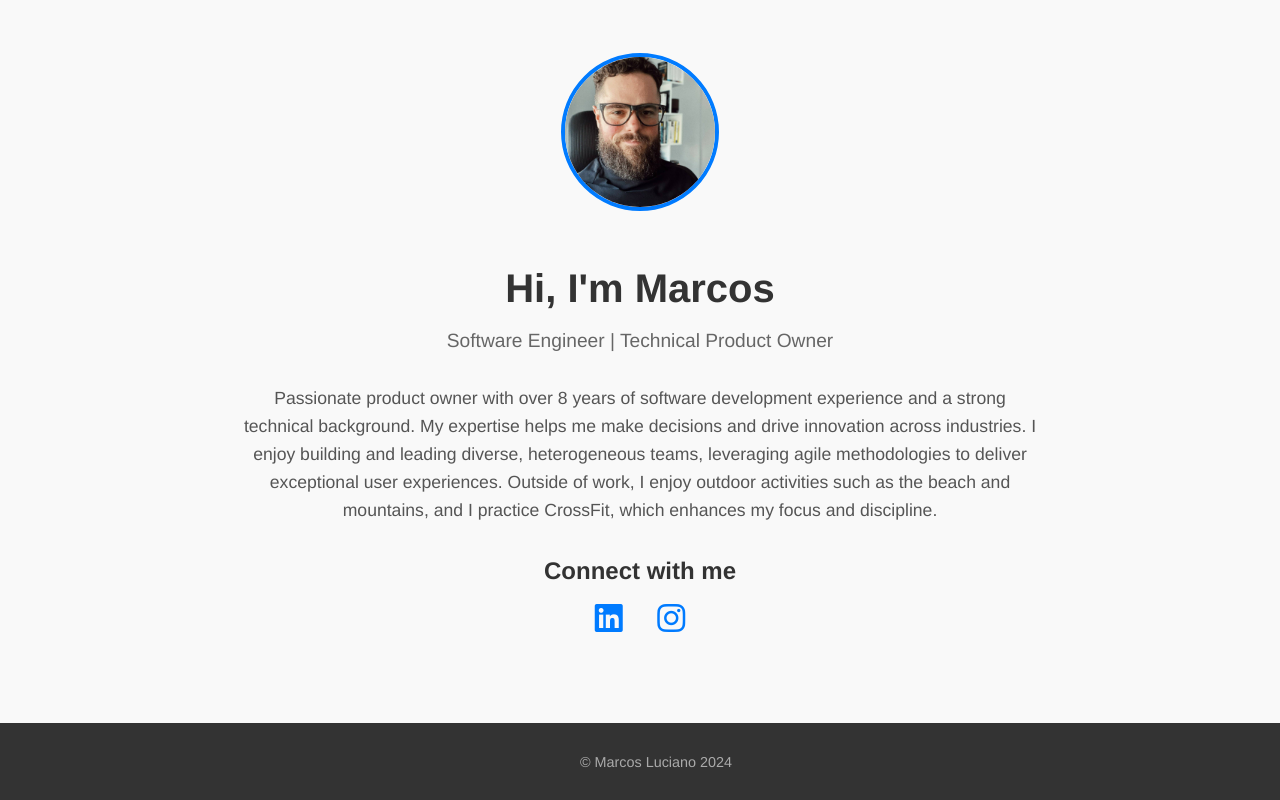
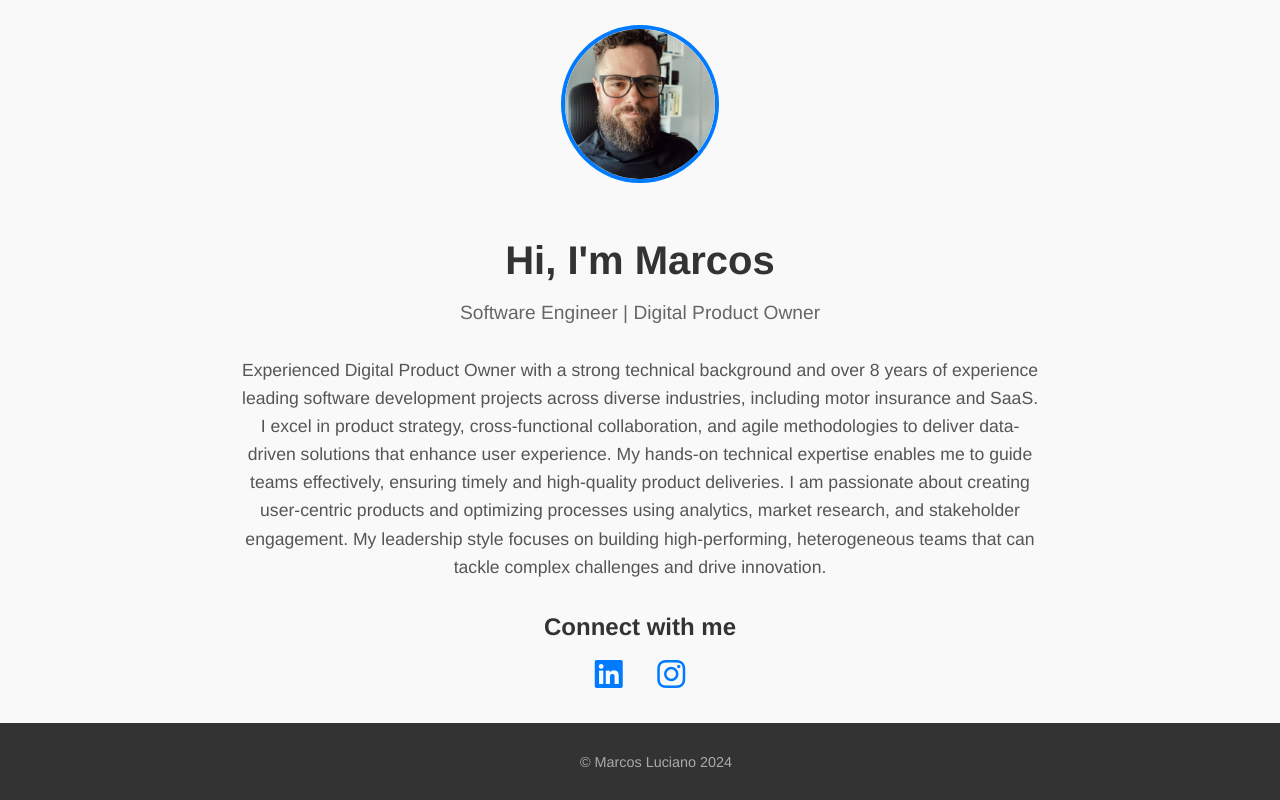
Before and after one commit to msluciano92/personal-blog, a website: page public/index.html in a window 1280 px wide. Shown: the top 800 px of the page. Drawn offline with Linux system fonts and the light colour scheme.

Commit message:
Improved description

```diff
--- a/public/index.html
+++ b/public/index.html
@@ -3,7 +3,7 @@
 <head>
    <meta charset="UTF-8">
    <meta name="viewport" content="width=device-width, initial-scale=1.0">
-   <title>Product Owner | Software Engineer | Problem Solver | Strategic Leader</title>
+   <title>Digital Product Owner | Software Engineer | Problem Solver | Strategic Leader</title>
    <meta name="description" content="Passionate Product Owner with over 8 years in software development. Expertise in agile methodologies and cross-industry experience.">
 
    <!-- Link to Font Awesome for icons -->
@@ -14,11 +14,12 @@
       <div class="profile-section">
          <img src="images/profile.jpg" alt="User's profile photo - Product Owner and Software Developer" class="profile-image"> <!-- Circular profile image -->
          <h1 class="name">Hi, I'm Marcos</h1>
-         <p class="title">Software Engineer | Technical Product Owner</p>
+         <p class="title">Software Engineer | Digital Product Owner</p>
       </div>
 
       <div class="bio-section">
-         <p>Passionate product owner with over <span id="experienceYears"></span> years of software development experience and a strong technical background. My expertise helps me make decisions and drive innovation across industries. I enjoy building and leading diverse, heterogeneous teams, leveraging agile methodologies to deliver exceptional user experiences. Outside of work, I enjoy outdoor activities such as the beach and mountains, and I practice CrossFit, which enhances my focus and discipline.
+         <p>
+            Experienced Digital Product Owner with a strong technical background and over <span id="experienceYears"></span> years of experience leading software development projects across diverse industries, including motor insurance and SaaS. I excel in product strategy, cross-functional collaboration, and agile methodologies to deliver data-driven solutions that enhance user experience. My hands-on technical expertise enables me to guide teams effectively, ensuring timely and high-quality product deliveries. I am passionate about creating user-centric products and optimizing processes using analytics, market research, and stakeholder engagement. My leadership style focuses on building high-performing, heterogeneous teams that can tackle complex challenges and drive innovation.
          </p>
       </div>
 
```
